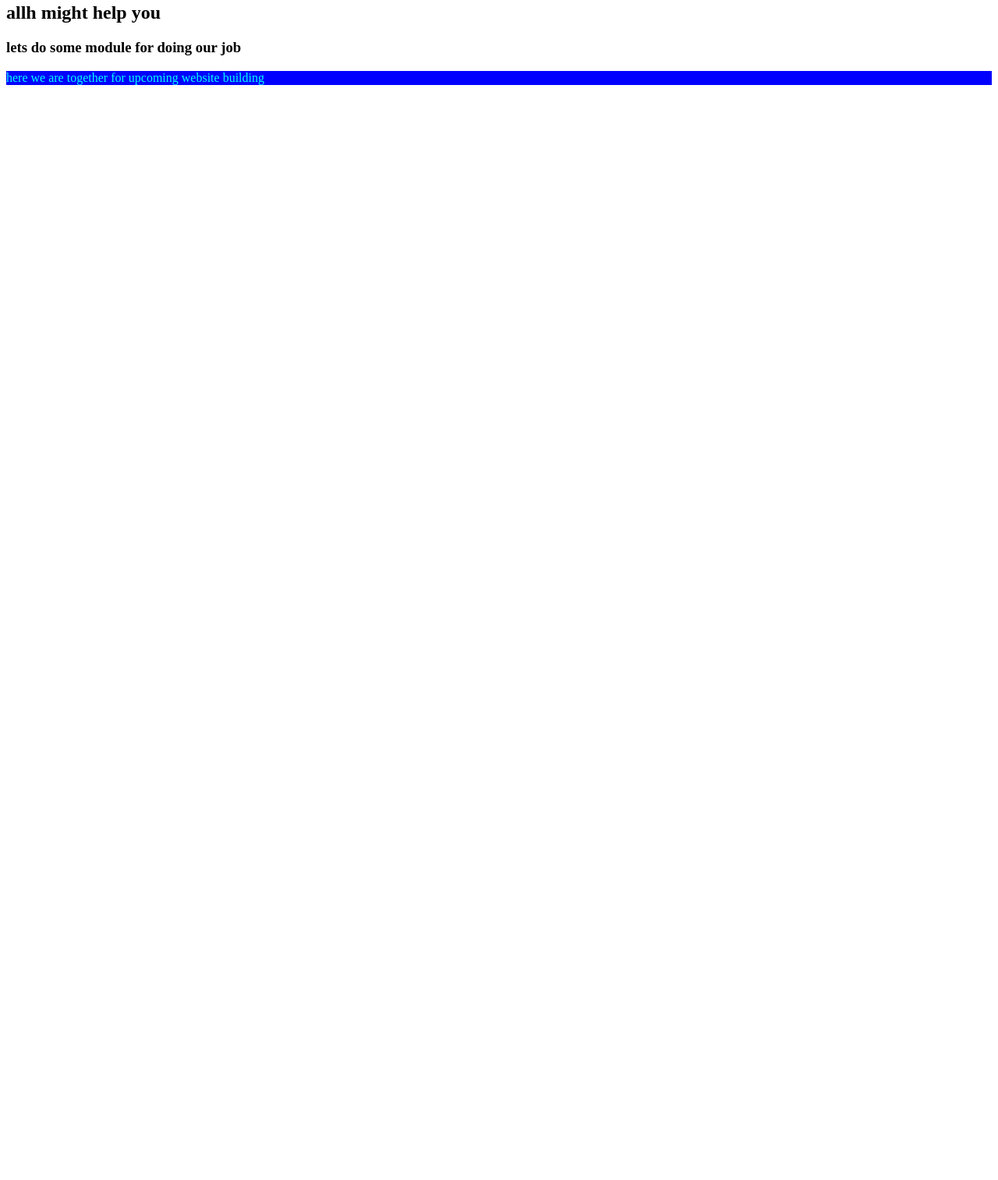
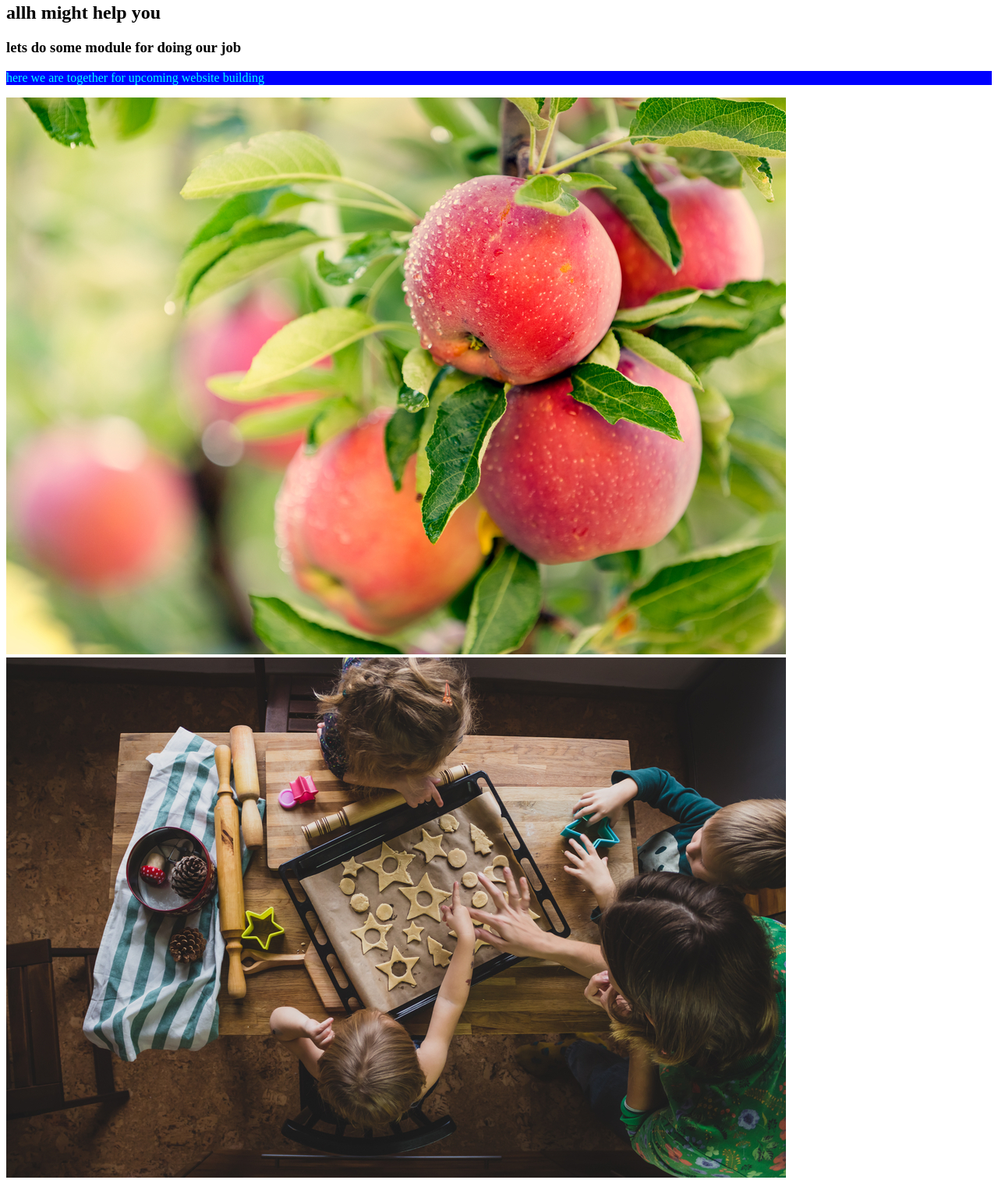
Before and after one commit to nayeem421392/My-Fourth-Repo, a plain HTML site: page index.html in a window 1280 px wide. Shown: the part 77-1590 px from the top of the page at 78% size. Before the commit the page ends 800 px from the top, so only its background shows below. Drawn offline with Linux system fonts and the light colour scheme.

Commit message:
photo added

```diff
--- a/index.html
+++ b/index.html
@@ -12,5 +12,7 @@
     <h2>allh might help you</h2>
     <h3>lets do some module for doing our job</h3>
     <p>here we are together for upcoming website building</p>
+    <img src="apple.jpg" alt="">
+    <img src="home.jpg" alt="">
 </body>
 </html>
```
Also changed, not shown: apple.jpg (added), home.jpg (added), shirt.jpg (added), tree-blossoms-6193809_960_720.jpg (added).
